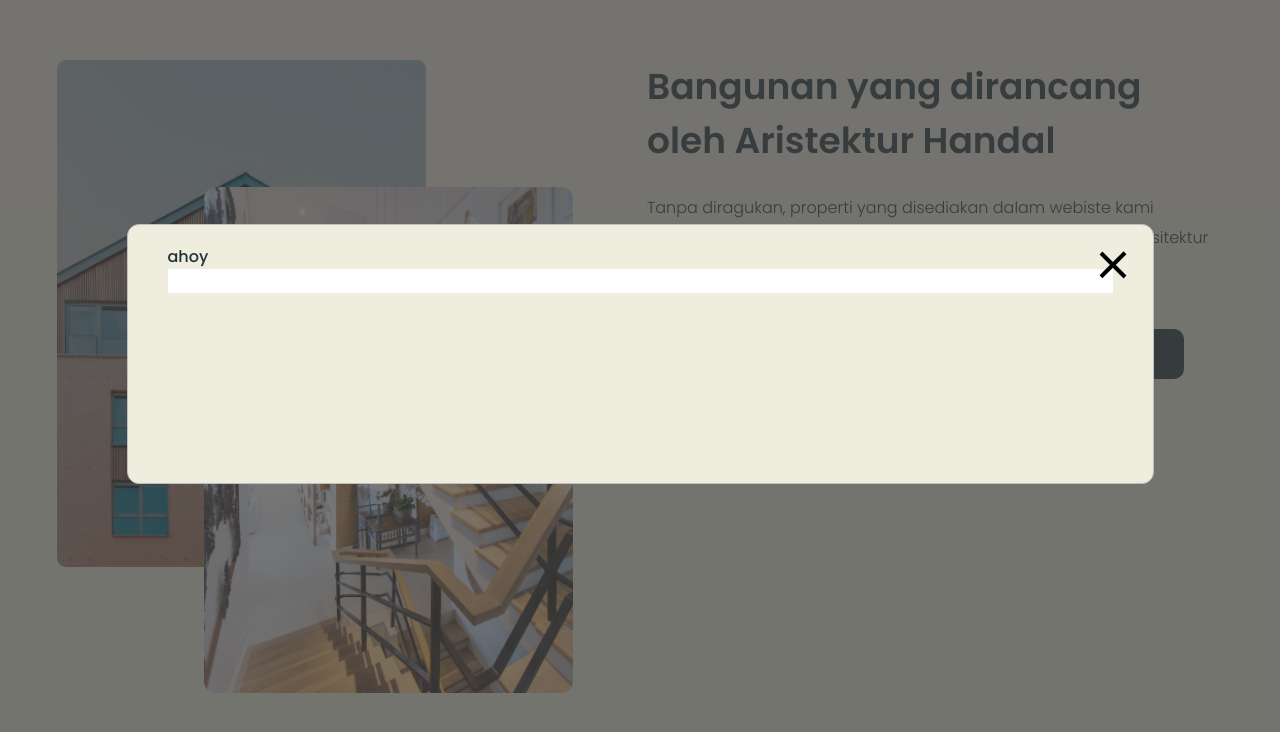
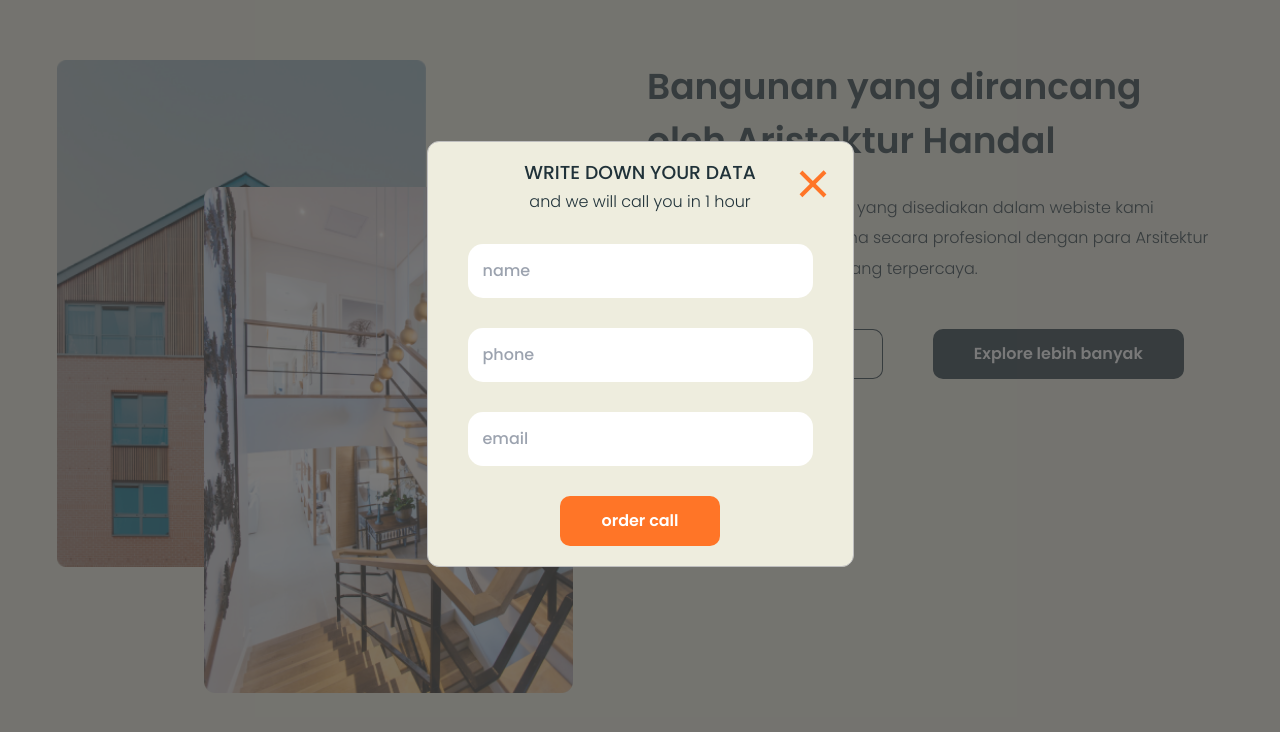
Before and after one commit to oleksandrway/real_estate_lending, a website built with Vite: page index.html in a window 1280 px wide. Both pictures are taken after a click on the button "Hubungi Kami". Shown: the part 1661-2393 px from the top of the page. Built offline with nearby package versions, Linux system fonts and the light colour scheme; some packages are replaced by stand-ins of ours.

Commit message:
made favorite-modal with form without validation

```diff
--- a/index.html
+++ b/index.html
@@ -67,7 +67,7 @@
         <form class="promo__form promo-form">
           <!-- <img class="promo-form__icon" src="/promo/search.svg" alt="search"> -->
           <input class="promo-form__input" name="search" type="text"
-            placeholder="Search location, properties, residental group">
+            placeholder="submit just send your text to console">
           <button type="submit" class="promo-form__btn btn btn--primary ">Search</button>
         </form>
 
@@ -187,9 +187,21 @@
 
   </section>
 
-  <div hidden class="favorite-modal">
-    <h1>ahoy </h1>
-    <input type="text"><input type="text"><input type="text">
+  <div hidden class="font-si favorite-modal ">
+    <h2 class=" uppercase text-3xl px-3rem">write down your data </h2>
+    <p class="font-light mt-0.5rem"> and we will call you in 1 hour</p>
+    <form action="#" class="order-call mt-3rem">
+      <div class="ordrer-call__item">
+        <input type="text" name="name" placeholder="name">
+      </div>
+      <div class="ordrer-call__item">
+        <input type="number" name="phone" placeholder="phone">
+      </div>
+      <div class="ordrer-call__item">
+        <input type="email" name="email" placeholder="email">
+      </div>
+      <button class="btn btn--secondary-dark order-call__btn">order call</button>
+    </form>
   </div>
 
   <section class="options">
--- a/src/defaultModal/defaultModal.js
+++ b/src/defaultModal/defaultModal.js
@@ -1,12 +1,7 @@
-
-// function createElement() {
-
-// }
 
 import './defaultModal.scss'
 
-function createModal(preContent) {
-  // const precontent = document.querySelector(modalContent);
+function createModal({ preContent, closeElementsClasses }) {
   let content
   if (!preContent || typeof preContent === 'string') {
     console.warn('you should pass an element in function openModal')
@@ -33,9 +28,6 @@ function createModal(preContent) {
 
   const modalClose = document.createElement('div')
 
-  // modalClose.dataset.closeModal = true;
-  // modalClose.setAttribute('data-close-modal', 'true')
-
   modalClose.className = 'modal__close'
   const span1 = document.createElement('span')
   const span2 = document.createElement('span')
@@ -48,24 +40,28 @@ function createModal(preContent) {
   defaultModal.append(content)
 
   modalClose.addEventListener('click', removeModal)
+
   defaultOverlay.addEventListener('click', (e) => {
-    // if (e.target === defaultOverlay || e.target.dataset.closeModal) {
     if (e.target === defaultOverlay)
-      removeModal(defaultOverlay)
+      removeModal()
   })
   document.addEventListener('keydown', (e) => {
     if (e.code === 'Escape')
-      removeModal(defaultOverlay)
+      removeModal()
   })
+
+  if (closeElementsClasses.length) {
+    closeElementsClasses.forEach((closeElementClass) => {
+      const closeElement = defaultOverlay.querySelector(closeElementClass)
+      closeElement.addEventListener('click', removeModal)
+    })
+  }
 
   return defaultOverlay
 }
 
-function openModal(modalClass) {
-  // const content = document.querySelector(modalClass).cloneNode(true);
-  // const content = document.querySelector(modalClass);
-
-  const defaultModal = createModal(modalClass)
+function openModal({ preContent, closeElementsClasses }) {
+  const defaultModal = createModal({ preContent, closeElementsClasses })
 
   document.body.appendChild(defaultModal)
 
--- a/src/js/components/favorite-modal.js
+++ b/src/js/components/favorite-modal.js
@@ -4,5 +4,5 @@ const favoriteModalBtn = document.querySelector('#favorite-modal-btn')
 const favoriteModal = document.querySelector('.favorite-modal')
 
 favoriteModalBtn.addEventListener('click', () => {
-  openModal(favoriteModal)
+  openModal({ preContent: favoriteModal, closeElementsClasses: ['.order-call__btn'] })
 })
--- a/src/scss/base/reusable-elements.scss
+++ b/src/scss/base/reusable-elements.scss
@@ -62,10 +62,21 @@
   &--secondary-light {
     background-color: var(--color-secondary-light);
     color: var(--color-secondary-dark);
-
+    &:active,
     &:hover {
       color: #fff;
       background-color: var(--color-secondary-dark);
+    }
+  }
+  &--secondary-dark {
+    background-color: var(--color-secondary-dark);
+    color: #fff;
+
+    &:active,
+    &:hover {
+      &:after {
+        background-color: var(--color-primary-dark);
+      }
     }
   }
 }
--- a/src/scss/components/favorite/favorite-modal.scss
+++ b/src/scss/components/favorite/favorite-modal.scss
@@ -1,6 +1,33 @@
 .defaultModal {
   background-color: var(--color-tertiary-light);
+  // padding: 20px 60px;
+}
+
+.defaultModal .modal__close {
+  top: 2.2rem;
+  span {
+    background-color: var(--color-secondary-dark);
+  }
+  &:hover {
+    background-color: var(--color-tertiary-dark);
+  }
 }
 
 .favorite-modal {
+  text-align: center;
 }
+
+.order-call input {
+  width: 100%;
+  border-radius: 1.5rem;
+  color: #939393;
+  font-weight: 400;
+  font-size: 16px;
+  padding: 1.5rem;
+  margin-bottom: 3rem;
+  outline: none;
+  &:hover,
+  &:focus-within {
+    box-shadow: 0px 0px 1.5rem -0.7rem var(--color-primary-light);
+  }
+}
```
